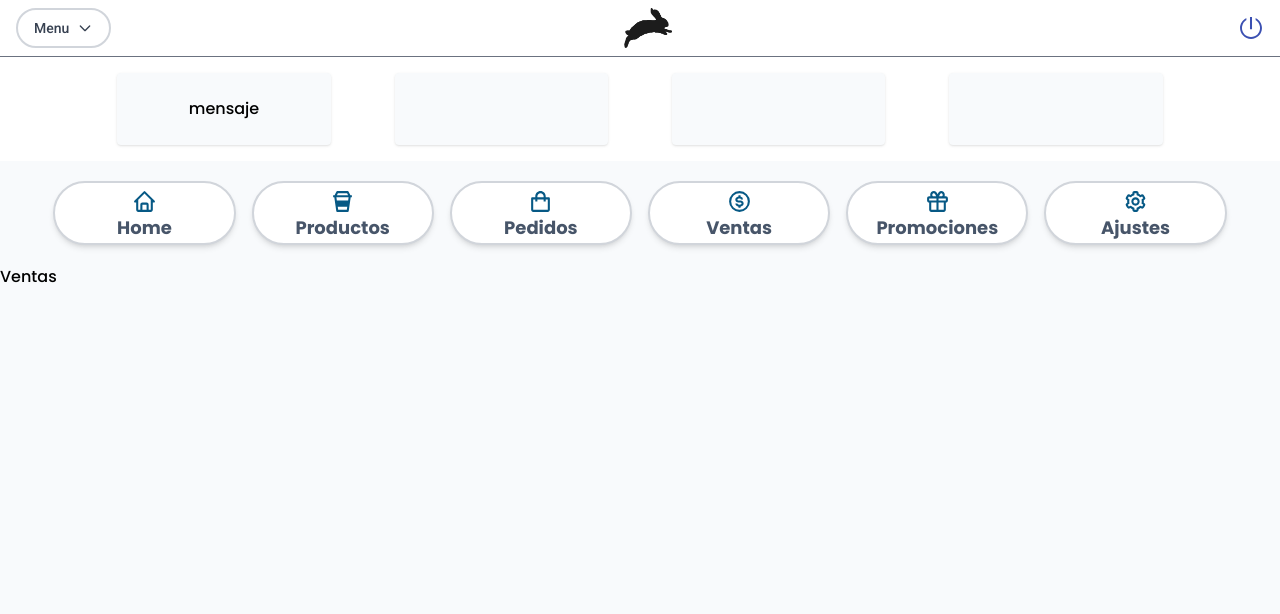
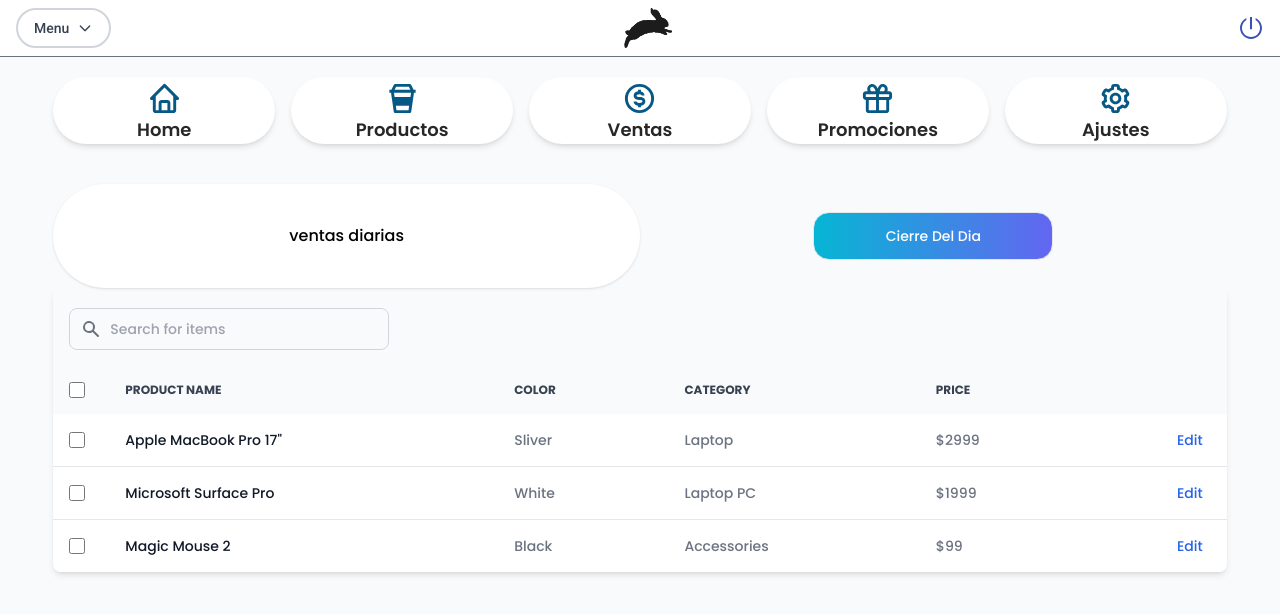
Before and after one commit to DiegoSantelices10/DyP_Aplicacion_Web, a Next.js app in the folder appweb/: page /ventas/ventas in a window 1280 px wide. Shown: the top 614 px of the page. Built offline with nearby package versions, Linux system fonts and the light colour scheme.

Commit message:
Diseño Ventas
Actualizando el front-end

```diff
--- a/appweb/components/container.js
+++ b/appweb/components/container.js
@@ -11,7 +11,7 @@ const Container = (props) => (
 
     <body >
       <div className="font-poppins h-full">{props.children}</div>
-
+      <script src="https://unpkg.com/flowbite@1.3.4/dist/flowbite.js"></script>
     </body>
   </div>
 );
--- a/appweb/components/liveinfo.js
+++ /dev/null
@@ -1,14 +0,0 @@
-import React from 'react'
-
-export default function liveinfo() {
-  return (
-    <div className="bg-white">
-    <div className="relative container mx-auto flex justify-center text-center w-full gap-16 py-4">
-      <div className="w-1/6 py-6 shadow rounded bg-slate-50 text-md">mensaje</div>
-      <div className="w-1/6 py-6 shadow rounded bg-slate-50"></div>
-      <div className="w-1/6 py-6 shadow rounded bg-slate-50"></div>
-      <div className="w-1/6 py-6 shadow rounded bg-slate-50"></div>
-    </div>
-  </div>
-  )
-}
--- a/appweb/components/menuacceso.js
+++ b/appweb/components/menuacceso.js
@@ -9,12 +9,12 @@ export default function menuacceso() {
     <div className="flex justify-center w-11/12 mx-auto  h-auto py-5 gap-4">
 
       <Link href="../admin/home">
-        <button className="bg-white rounded-full  shadow-md border-2 border-gray-300 h-16  w-full">
+        <button className="bg-white rounded-full shadow-md   h-auto w-full">
           <div className="mt-1">
-            <IconContext.Provider value={{ color: '#075985', size: '25px' }}>
+            <IconContext.Provider value={{ color: '#075985', size: '35px' }}>
               <BiHome className="mx-auto" />
             </IconContext.Provider>
-            <p className="text-lg font-poppins font-bold text-slate-600">Home</p>
+            <p className="text-lg font-poppins font-semibold text-zinc-800">Home</p>
           </div>
         </button>
       </Link>
@@ -23,56 +23,47 @@ export default function menuacceso() {
 
 
       <Link href="../productos/productos">
-        <button className="bg-white rounded-full  shadow-md border-2 border-gray-300 h-16  w-full">
+        <button className="bg-white rounded-full  shadow-md  h-auto w-full">
           <div className="mt-1">
-            <IconContext.Provider value={{ color: '#075985', size: '25px' }}>
+            <IconContext.Provider value={{ color: '#075985', size: '35px' }}>
               <BiCoffeeTogo className="mx-auto" />
             </IconContext.Provider>
-            <p className="text-lg font-poppins font-bold text-slate-600">Productos</p>
+            <p className="text-lg font-poppins font-semibold text-zinc-800">Productos</p>
           </div>
         </button>
       </Link>
 
-      <Link href="../pedidos/pedidos">
-        <button className="bg-white rounded-full  shadow-md border-2 border-gray-300 h-16  w-full">
-          <div className="mt-1">
-            <IconContext.Provider value={{ color: '#075985', size: '25px' }}>
-              <BiShoppingBag className="mx-auto " />
-            </IconContext.Provider>
-            <p className="text-lg font-poppins font-bold text-slate-600">Pedidos</p>
-          </div>
-        </button>
-      </Link>
+
 
       <Link href="../ventas/ventas">
-        <button className="bg-white rounded-full  shadow-md border-2 border-gray-300 h-16  w-full">
+        <button className="bg-white rounded-full  shadow-md  h-auto  w-full">
           <div className="mt-1" >
-            <IconContext.Provider value={{ color: '#075985', size: '25px' }}>
+            <IconContext.Provider value={{ color: '#075985', size: '35px' }}>
               <BiDollarCircle className="mx-auto" />
             </IconContext.Provider>
-            <p className="text-lg font-poppins font-bold text-slate-600">Ventas</p>
+            <p className="text-lg font-poppins font-semibold text-zinc-800">Ventas</p>
           </div>
         </button>
       </Link>
 
       <Link href="../promociones/promociones">
-        <button className="bg-white rounded-full  shadow-md border-2 border-gray-300 h-16  w-full">
+        <button className="bg-white rounded-full  shadow-md   h-auto  w-full">
           <div className="mt-1" >
-            <IconContext.Provider value={{ color: '#075985', size: '25px' }}>
+            <IconContext.Provider value={{ color: '#075985', size: '35px' }}>
               <BiGift className="mx-auto" />
             </IconContext.Provider>
-            <p className="text-lg font-poppins font-bold text-slate-600">Promociones</p>
+            <p className="text-lg font-poppins font-semibold text-zinc-800">Promociones</p>
           </div>
         </button>
       </Link>
 
       <Link href="../ajustes/ajustes">
-        <button className="bg-white rounded-full  shadow-md border-2 border-gray-300 h-16  w-full ">
+        <button className="bg-white rounded-full  shadow-md  h-auto  w-full ">
           <div className="mt-1">
-            <IconContext.Provider value={{ color: '#075985', size: '25px' }}>
+            <IconContext.Provider value={{ color: '#075985', size: '35px' }}>
               <BiCog className="mx-auto" />
             </IconContext.Provider>
-            <p className="text-lg font-poppins font-bold text-slate-600">Ajustes</p>
+            <p className="text-lg font-poppins font-semibold text-zinc-800">Ajustes</p>
           </div>
         </button>
       </Link>
--- a/appweb/pages/_document.js
+++ b/appweb/pages/_document.js
@@ -14,6 +14,8 @@ class MyDocument extends Document {
                 <body>
                     <Main />
                     <NextScript />
+                    <script src="https://unpkg.com/@themesberg/flowbite@latest/dist/flowbite.bundle.js"></script>
+
                 </body>
             </Html>
         )
--- a/appweb/pages/admin/home.js
+++ b/appweb/pages/admin/home.js
@@ -2,7 +2,7 @@ import React from 'react'
 import Navbar from '../../components/navbar'
 import Container from '../../components/container'
 import Menuacceso from '../../components/menuacceso';
-import Liveinfo from '../../components/liveinfo'
+
 export default function home() {
   return (
     <Container>
--- a/appweb/pages/ajustes/ajustes.js
+++ b/appweb/pages/ajustes/ajustes.js
@@ -2,13 +2,12 @@ import React from "react";
 import Container from "../../components/container";
 import Navbar from "../../components/navbar";
 import  Menuacceso from "../../components/menuacceso";
-import Liveinfo from '../../components/liveinfo'
+
 
 export default function ajustes() {
   return (
     <Container>
       <Navbar />
-      <Liveinfo />
       <Menuacceso />
       <p>Ajustes</p>
     </Container>
--- a/appweb/pages/index.js
+++ b/appweb/pages/index.js
@@ -21,6 +21,7 @@ export default function Index() {
             </div>
             <Form />
             <hr className="bg-black my-5 mx-auto w-3/4"></hr>
+
             <div className="mb-4 text-center ">
               <button className="flex items-center w-full px-4 py-2 h-12
                                     rounded-md  focus:outline-none
--- a/appweb/pages/pedidos/pedidos.js
+++ b/appweb/pages/pedidos/pedidos.js
@@ -2,7 +2,6 @@ import React from 'react'
 import Container from '../../components/container'
 import Navbar from '../../components/navbar'
 import Menuacceso from '../../components/menuacceso'
-import Liveinfo from '../../components/liveinfo'
 
 export default function pedidos() {
   return (
--- a/appweb/pages/promociones/promociones.js
+++ b/appweb/pages/promociones/promociones.js
@@ -2,13 +2,11 @@ import React from 'react'
 import Container from '../../components/container'
 import Navbar from '../../components/navbar'
 import Menuacceso from '../../components/menuacceso'
-import Liveinfo from '../../components/liveinfo'
 
 export default function promociones() {
   return (
     <Container >
       <Navbar />
-     <Liveinfo/>
 
       <Menuacceso/>
 <p>Promociones</p>
--- a/appweb/pages/ventas/ventas.js
+++ b/appweb/pages/ventas/ventas.js
@@ -2,16 +2,161 @@ import React from 'react'
 import Container from '../../components/container'
 import Navbar from '../../components/navbar'
 import Menuacceso from '../../components/menuacceso'
-import Liveinfo from '../../components/liveinfo'
 
 export default function ventas() {
   return (
     <Container >
       <Navbar />
-      <Liveinfo/>
+      <Menuacceso />
+      <div className="h-screen fixed w-full">
 
-      <Menuacceso/>
-<p>Ventas</p>
+        <div className="w-11/12 h-auto text-center py-5 mx-auto">
+          <div className="w-full h-auto flex justify-center items-center">
+
+            <div className="w-1/2 bg-white rounded-full shadow p-10">
+              <div>
+                ventas diarias
+              </div>
+            </div>
+            <div className="w-1/2">
+              <button className=" mx-auto w-60 py-2 h-12
+                                    rounded-2xl  text-sm
+                                    border text-white bg-gradient-to-r
+                                    from-cyan-500 to-indigo-500 "
+                type="button">
+                Cierre Del Dia
+              </button>
+            </div>
+
+          </div>
+
+
+
+          <div className="w-full">
+            <div className="w-full mx-auto">
+              <div className="relative overflow-x-auto shadow-md sm:rounded-lg">
+                <div className="p-4">
+                  <label htmlFor="table-search" className="sr-only">Search</label>
+                  <div className="relative mt-1">
+                    <div className="absolute inset-y-0 left-0 flex items-center pl-3 pointer-events-none">
+                      <svg className="w-5 h-5 text-gray-500 dark:text-gray-400" fill="currentColor" viewBox="0 0 20 20" xmlns="http://www.w3.org/2000/svg">
+                        <path fillRule="evenodd" d="M8 4a4 4 0 100 8 4 4 0 000-8zM2 8a6 6 0 1110.89 3.476l4.817 4.817a1 1 0 01-1.414 1.414l-4.816-4.816A6 6 0 012 8z" clipRule="evenodd" />
+                      </svg>
+                    </div>
+                    <input type="text" id="table-search" className="bg-gray-50 border border-gray-300 text-gray-900 text-sm rounded-lg focus:ring-blue-500 focus:border-blue-500 block w-80 pl-10 p-2.5  dark:bg-gray-700 dark:border-gray-600 dark:placeholder-gray-400 dark:text-white dark:focus:ring-blue-500 dark:focus:border-blue-500" placeholder="Search for items" />
+                  </div>
+                </div>
+                <table className="w-full text-sm text-left text-gray-500 dark:text-gray-400">
+                  <thead className="text-xs text-gray-700 uppercase bg-gray-50 dark:bg-gray-700 dark:text-gray-400">
+                    <tr>
+                      <th scope="col" className="p-4">
+                        <div className="flex items-center">
+                          <input id="checkbox-all-search" type="checkbox" className="w-4 h-4 text-blue-600 bg-gray-100 border-gray-300 rounded focus:ring-blue-500 dark:focus:ring-blue-600 dark:ring-offset-gray-800 focus:ring-2 dark:bg-gray-700 dark:border-gray-600" />
+                          <label htmlFor="checkbox-all-search" className="sr-only">checkbox</label>
+                        </div>
+                      </th>
+                      <th scope="col" className="px-6 py-3">
+                        Product name
+                      </th>
+                      <th scope="col" className="px-6 py-3">
+                        Color
+                      </th>
+                      <th scope="col" className="px-6 py-3">
+                        Category
+                      </th>
+                      <th scope="col" className="px-6 py-3">
+                        Price
+                      </th>
+                      <th scope="col" className="px-6 py-3">
+                        <span className="sr-only">Edit</span>
+                      </th>
+                    </tr>
+                  </thead>
+                  <tbody>
+                    <tr className="bg-white border-b dark:bg-gray-800 dark:border-gray-700 hover:bg-gray-50 dark:hover:bg-gray-600">
+                      <td className="w-4 p-4">
+                        <div className="flex items-center">
+                          <input id="checkbox-table-search-1" type="checkbox" className="w-4 h-4 text-blue-600 bg-gray-100 border-gray-300 rounded focus:ring-blue-500 dark:focus:ring-blue-600 dark:ring-offset-gray-800 focus:ring-2 dark:bg-gray-700 dark:border-gray-600" />
+                          <label htmlFor="checkbox-table-search-1" className="sr-only">checkbox</label>
+                        </div>
+                      </td>
+                      <th scope="row" className="px-6 py-4 font-medium text-gray-900 dark:text-white whitespace-nowrap">
+                        Apple MacBook Pro 17"
+                      </th>
+                      <td className="px-6 py-4">
+                        Sliver
+                      </td>
+                      <td className="px-6 py-4">
+                        Laptop
+                      </td>
+                      <td className="px-6 py-4">
+                        $2999
+                      </td>
+                      <td className="px-6 py-4 text-right">
+                        <a href="#" className="font-medium text-blue-600 dark:text-blue-500 hover:underline">Edit</a>
+                      </td>
+                    </tr>
+                    <tr className="bg-white border-b dark:bg-gray-800 dark:border-gray-700 hover:bg-gray-50 dark:hover:bg-gray-600">
+                      <td className="w-4 p-4">
+                        <div className="flex items-center">
+                          <input id="checkbox-table-search-2" type="checkbox" className="w-4 h-4 text-blue-600 bg-gray-100 border-gray-300 rounded focus:ring-blue-500 dark:focus:ring-blue-600 dark:ring-offset-gray-800 focus:ring-2 dark:bg-gray-700 dark:border-gray-600" />
+                          <label htmlFor="checkbox-table-search-2" className="sr-only">checkbox</label>
+                        </div>
+                      </td>
+                      <th scope="row" className="px-6 py-4 font-medium text-gray-900 dark:text-white whitespace-nowrap">
+                        Microsoft Surface Pro
+                      </th>
+                      <td className="px-6 py-4">
+                        White
+                      </td>
+                      <td className="px-6 py-4">
+                        Laptop PC
+                      </td>
+                      <td className="px-6 py-4">
+                        $1999
+                      </td>
+                      <td className="px-6 py-4 text-right">
+                        <a href="#" className="font-medium text-blue-600 dark:text-blue-500 hover:underline">Edit</a>
+                      </td>
+                    </tr>
+                    <tr className="bg-white dark:bg-gray-800 hover:bg-gray-50 dark:hover:bg-gray-600">
+                      <td className="w-4 p-4">
+                        <div className="flex items-center">
+                          <input id="checkbox-table-search-3" type="checkbox" className="w-4 h-4 text-blue-600 bg-gray-100 border-gray-300 rounded focus:ring-blue-500 dark:focus:ring-blue-600 dark:ring-offset-gray-800 focus:ring-2 dark:bg-gray-700 dark:border-gray-600" />
+                          <label htmlFor="checkbox-table-search-3" className="sr-only">checkbox</label>
+                        </div>
+                      </td>
+                      <th scope="row" className="px-6 py-4 font-medium text-gray-900 dark:text-white whitespace-nowrap">
+                        Magic Mouse 2
+                      </th>
+                      <td className="px-6 py-4">
+                        Black
+                      </td>
+                      <td className="px-6 py-4">
+                        Accessories
+                      </td>
+                      <td className="px-6 py-4">
+                        $99
+                      </td>
+                      <td className="px-6 py-4 text-right">
+                        <a href="#" className="font-medium text-blue-600 dark:text-blue-500 hover:underline">Edit</a>
+                      </td>
+                    </tr>
+                  </tbody>
+                </table>
+              </div>
+
+            </div>
+          </div>
+
+
+
+        </div>
+
+
+      </div>
+
+
     </Container>
   )
 }
```
Also changed, not shown: appweb/pages/productos/productos.js (+11 -18 lines).
